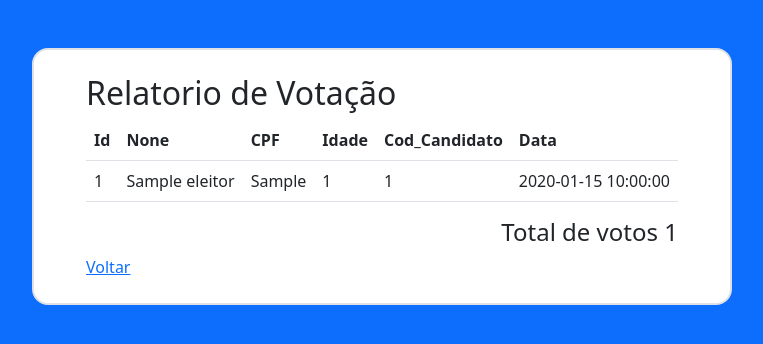
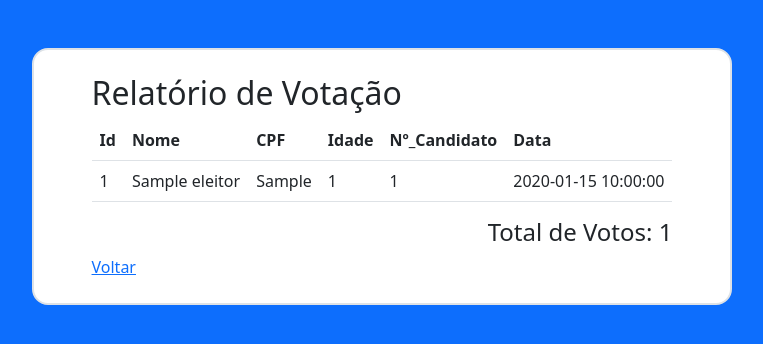
Before and after one commit to AlehandroQueiroz/sistema_votos, a PHP site: page /sistema_de_votos/result in a window 1280 px wide. Shown: the top 344 px of the page, without its empty margins (258-1021 px from the left). Run offline with PHP 8.4, Linux system fonts and the light colour scheme; tables that the repository leaves empty hold one stand-in row (values such as "Sample post").

Commit message:
Alehandro - Sistema de Votação - Edimilto

```diff
--- a/App/Models/Eleitor.php
+++ b/App/Models/Eleitor.php
@@ -5,8 +5,7 @@ namespace App\Models;
 use Core\DataLayer\DataLayer;
 use DateTime;
 use Exception;
-
-class Eleitor extends DataLayer
+ class Eleitor extends DataLayer
 {
 
     public function __construct()
--- a/Views/layout.php
+++ b/Views/layout.php
@@ -74,12 +74,12 @@ bg-white" style="max-width: 700px;display: flex; align-items: center; flex-direc
             </div>
 
             <div class="d-grid mb-4">
-                <input type="submit" value="Voltar" class="btn
+                <input type="submit" value="VOTAR" class="btn
         btn-primary btn-lg">
             </div>
         </form>
 
-        <a href="http://localhost/sistema_de_votos/result">Ver relatorio</a>
+        <a href="http://localhost/sistema_de_votos/result">Visualizar Relatório</a>
 
 
     </div>
--- a/Views/result.php
+++ b/Views/result.php
@@ -16,15 +16,15 @@
 bg-white" style="max-width: 700px;display: flex; align-items: center; flex-direction: column;">
 
         <div>
-            <h2>Relatorio de Votação</h2>
+            <h2>Relatório de Votação</h2>
             <table class="table">
                 <thead>
                     <tr>
                         <th scope="col">Id</th>
-                        <th scope="col">None</th>
+                        <th scope="col">Nome</th>
                         <th scope="col">CPF</th>
                         <th scope="col">Idade</th>
-                        <th scope="col">Cod_Candidato</th>
+                        <th scope="col">Nº_Candidato</th>
                         <th scope="col">Data</th>
                     </tr>
                 </thead>
@@ -43,7 +43,7 @@ bg-white" style="max-width: 700px;display: flex; align-items: center; flex-direc
                 </tbody>
             </table>
             <div style="display:flex; align-items: flex-end; flex-direction: column">
-                <h4>Total de votos <?php echo $count?></h4>
+                <h4>Total de Votos: <?php echo $count?></h4>
             </div>
             <a href="http://localhost/sistema_de_votos/">Voltar</a>
         </div>
```
